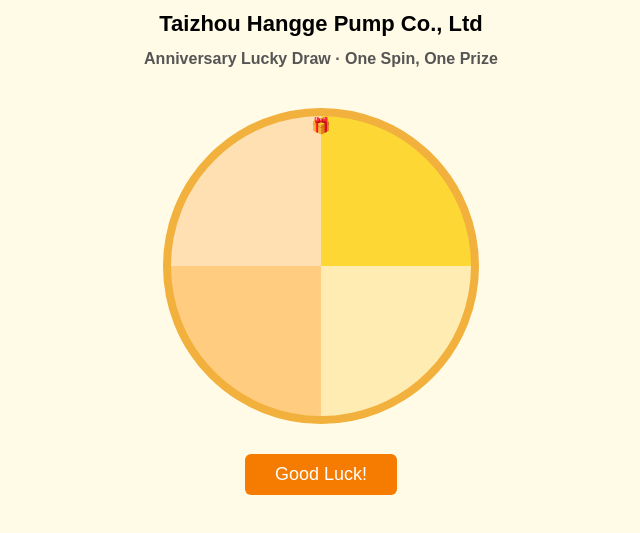
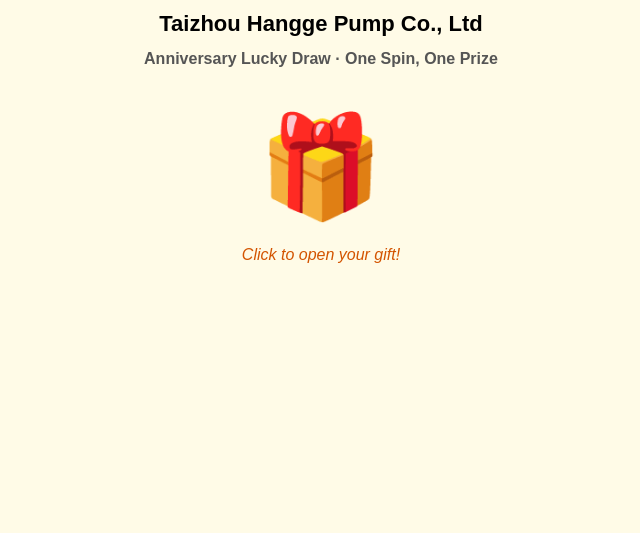
Before and after one commit to suenyuenyuen/hangge-lucky-draw, a plain HTML site: page draw.html in a window 1280 px wide. Shown: the part 109-642 px from the top of the page, without its empty margins (319-959 px from the left). Drawn offline with Linux system fonts and the light colour scheme.

Commit message:
Add files via upload
update to gift box version

```diff
--- a/draw.html
+++ b/draw.html
@@ -1,7 +1,7 @@
 <!DOCTYPE html>
 <html lang="en">
 <head>
-  <meta charset="UTF-8">
+  <meta charset="UTF-8" />
   <title>Anniversary Lucky Draw</title>
   <style>
     body {
@@ -23,24 +23,20 @@
       color: #555;
       margin-bottom: 40px;
     }
-    .wheel {
-      margin: 0 auto;
-      width: 300px;
-      height: 300px;
-      border: 8px solid #f2b03d;
-      border-radius: 50%;
-      position: relative;
-      background: conic-gradient(#fdd835 0% 25%, #ffecb3 25% 50%, #ffcc80 50% 75%, #ffe0b2 75% 100%);
+    .gift-box {
+      font-size: 100px;
+      cursor: pointer;
+      transition: transform 0.3s ease;
+      user-select: none;
     }
-    .spin-button {
-      margin-top: 30px;
-      padding: 10px 30px;
-      font-size: 18px;
-      background: #f57c00;
-      color: white;
-      border: none;
-      border-radius: 6px;
-      cursor: pointer;
+    .gift-box:hover {
+      transform: scale(1.1) rotate(-5deg);
+    }
+    .click-tip {
+      margin-top: 20px;
+      font-size: 16px;
+      color: #d35400;
+      font-style: italic;
     }
     #result {
       margin-top: 30px;
@@ -51,65 +47,15 @@
   </style>
 </head>
 <body>
-  <img src="assets/logo.png" alt="LOGO" class="logo">
+  <img src="assets/logo.png" alt="LOGO" class="logo" />
   <h1>Taizhou Hangge Pump Co., Ltd</h1>
   <h2>Anniversary Lucky Draw · One Spin, One Prize</h2>
 
-  <div class="wheel" id="wheel">🎁</div>
-  <button class="spin-button" onclick="startDraw()">Good Luck!</button>
+  <div class="gift-box" id="giftBox" onclick="startDraw()">🎁</div>
+  <div class="click-tip" id="clickTip">Click to open your gift!</div>
 
   <div id="result"></div>
 
-  <script>
-    function getQueryParam(param) {
-      const urlParams = new URLSearchParams(window.location.search);
-      return urlParams.get(param);
-    }
-
-    function startDraw() {
-      const token = getQueryParam("token");
-      const name = getQueryParam("name");
-      const amount = parseFloat(getQueryParam("amount"));
-
-      const saved = localStorage.getItem(`draw_${token}`);
-      if (!saved) {
-        alert("Invalid or expired draw link.");
-        return;
-      }
-
-      const record = JSON.parse(saved);
-      if (record.drawn) {
-        document.getElementById("result").innerHTML = "You have already participated.";
-        return;
-      }
-
-      const prize = getPrize(amount);
-      record.drawn = true;
-      record.prize = prize;
-      localStorage.setItem(`draw_${token}`, JSON.stringify(record));
-
-      document.getElementById("result").innerHTML =
-        `🎊 Congratulations!<br>You won: <strong>${prize}</strong><br><br>
-        Thanks for celebrating with us – we’ll be in touch with your prize!`;
-
-    function getPrize(amount) {
-      // 简化奖池逻辑示例（真实逻辑应来自 prizes.js）
-      if (amount >= 100000) {
-        return pick(["iPhone 16", "iPad Air", "Apple Watch", "Airwheel Smart Luggage"]);
-      } else if (amount >= 70000) {
-        return pick(["Panasonic Coffee Maker", "Philips Ice Maker", "Pearl Jewelry Set", "Harman/Kardon Speaker"]);
-      } else if (amount >= 40000) {
-        return pick(["4-Person Tent", "Yixing Teapot Set", "BBQ Grill", "Pearl Necklace"]);
-      } else {
-        return pick(["Bone Conduction Headphones", "Polo Shirt", "$10 Coupon", "Camping Tarp"]);
-      }
-    }
-
-    function pick(arr) {
-      return arr[Math.floor(Math.random() * arr.length)];
-    }
-  </script>
-<script src="prizes.js"></script>
-<script src="draw.js"></script>
-</body>
-</html>
+  <!-- 引入奖池与抽奖逻辑 -->
+  <script src="prizes.js"></script>
+  <s
--- a/draw.js
+++ b/draw.js
@@ -41,7 +41,10 @@ function startDraw() {
 
   const record = JSON.parse(saved);
   if (record.drawn) {
-    document.getElementById("result").innerHTML = "You have already participated.";
+    document.getElementById("giftBox").innerHTML = "🎉";
+    document.getElementById("clickTip").style.display = "none";
+    document.getElementById("result").innerHTML =
+      "🎁 Already opened!<br>You got: <strong>" + record.prize + "</strong>";
     return;
   }
 
@@ -50,6 +53,11 @@ function startDraw() {
   record.prize = prize;
   localStorage.setItem(`draw_${token}`, JSON.stringify(record));
 
+  // 显示结果
+  document.getElementById("giftBox").style.pointerEvents = "none";
+  document.getElementById("giftBox").innerHTML = "🎉";
+  document.getElementById("clickTip").style.display = "none";
+
   document.getElementById("result").innerHTML =
     `🎊 Congratulations!<br>You won: <strong>${prize}</strong><br><br>
     Thanks for celebrating with us – we’ll be in touch with your prize!`;
```
Also changed, not shown: prizes.js (+10 -11 lines).
